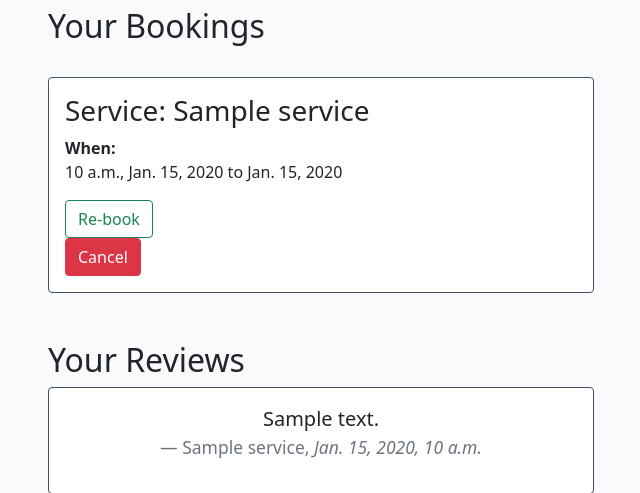
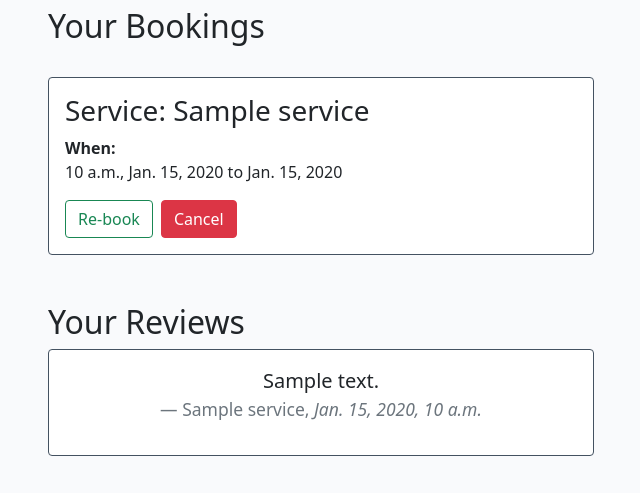
Before and after one commit to DietkeSt/bark-buddies, a Django app: template templates/view_bookings.html in a window 1280 px wide. Shown: the part 153-646 px from the top of the page, without its empty margins (319-959 px from the left). Run offline with Django 3.2, Linux system fonts and the light colour scheme; the template is opened without the code that fills it: values that come from a table or form of the project are taken from there, others are empty; tables that the repository leaves empty hold one stand-in row (values such as "Sample post"); some libraries are stand-ins or nearby versions.

Commit message:
Add div for booking-buttons

```diff
--- a/templates/view_bookings.html
+++ b/templates/view_bookings.html
@@ -11,27 +11,30 @@
                         <div class="booking-card"></div>
                             <div class="booking  {% if booking.is_cancelled %} cancelled {% endif %} mb-4 card-body">
                                 <h3>Service: {{ booking.service.title }}</h3>
-                                <p><strong>When: </strong>
+                                <p class="booking-time-text"><strong>When: </strong>
                                     <br>
                                     {{ booking.time }},
                                     {{ booking.start_date }} to {{ booking.end_date }}
                                 </p>
                                 {% if not booking.is_cancelled %}
+                                <div class="booking-buttons">
                                     <a href="{% url 'service_detail' booking.service.slug %}" class="btn btn-outline-success">Re-book</a>
-
                                     <form action="{% url 'cancel_booking' booking.id %}" method="post">
                                         {% csrf_token %}
                                         <button type="submit" class="btn btn-danger">Cancel</button>
                                     </form>
+                                </div>
                                 {% else %}
                                 <div class="cancelled-overlay">
                                     <p>Cancelled</p>
                                 </div>
+                                <div class="booking-buttons">
                                     <a href="{% url 'service_detail' booking.service.slug %}" class="btn btn-outline-success">Re-book</a>
                                     <form action="{% url 'delete_booking' booking.id %}" method="post">
                                         {% csrf_token %}
                                         <button type="submit" class="btn btn-warning">Delete</button>
                                     </form>
+                                </div>
                                 {% endif %}
                             </div>
                         {% empty %}
```
Lines whose indentation alone changed are shown as unchanged.
